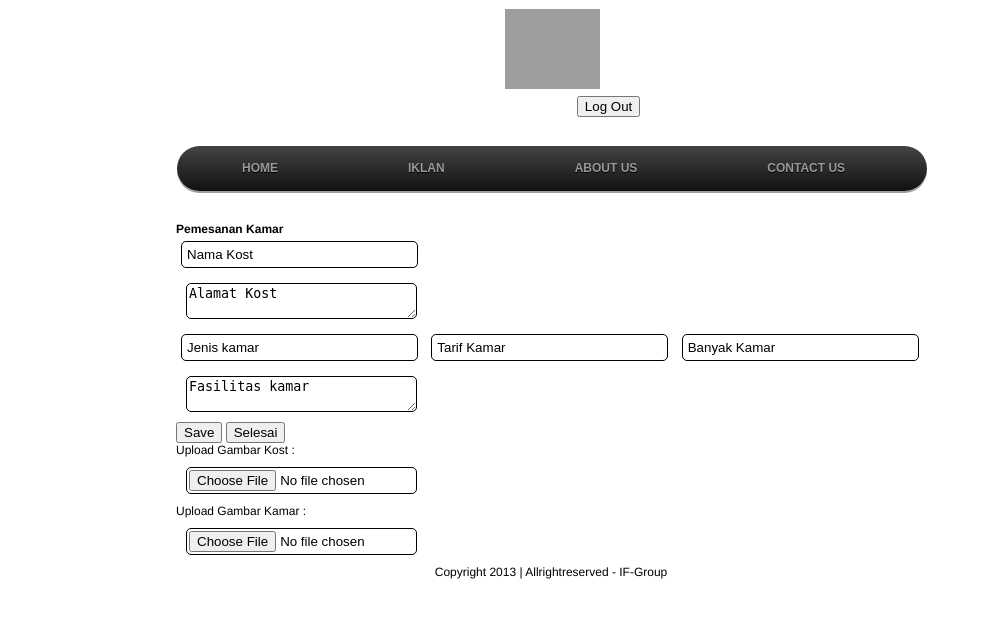
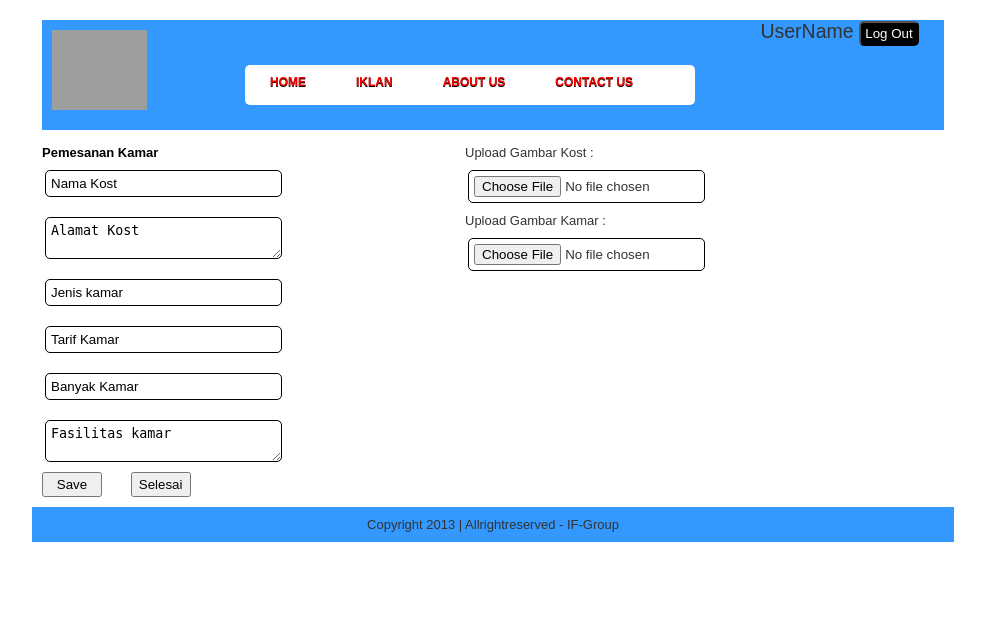
Before and after one commit to liakristinasinambela/IF-Group, a PHP site: page /buatiklan.html in a window 1280 px wide. Shown: the top 618 px of the page, without its empty margins (147-1132 px from the left). Run offline with PHP 8.4, Linux system fonts and the light colour scheme; grey boxes are pictures that could not be loaded.

Commit message:
Perbaikan css

```diff
--- /dev/null
+++ b/css.css
@@ -0,0 +1,62 @@
+@charset "utf-8";
+/* CSS Document */
+
+/*
+      Created by Keith Donegan of Code-Sucks.com
+
+	  E-Mail: Keithdonegan@gmail.com
+
+	  You can do whatever you want with these layouts,
+	  but it would be greatly appreciated if you gave a link
+	  back to http://www.code-sucks.com
+
+*/
+
+* { padding: 0; margin: 0; }
+
+body {
+ font-family: Arial, Helvetica, sans-serif;
+ font-size: 13px;
+}
+#header {
+ color: #333;
+ width: 902px;
+ padding: 10px;
+ height: 100px;
+ margin: 10px 0px 5px 0px;
+}
+#leftcolumn {
+ display: inline;
+ color: #333;
+ margin: 10px;
+ padding: 0px;
+ width: 400px;
+ float: left;
+}
+#content {
+ float: left;
+ color: #333;
+ margin: 10px 13px;
+ padding: 0px;
+ width: 460px;
+ display: inline;
+ position: relative;
+}
+#rightcolumn {
+ display: inline;
+ position: relative;
+ color: #333;
+ margin: 10px 10px 10px 0px;
+ padding: 0px;
+ width: 195px;
+ float: right;
+}
+#footer {
+ width: 902px;
+ clear: both;
+ color: #333;
+ background: #39F;
+ margin: 0px 0px 10px 0px;
+ padding: 10px;
+}
+.clear { clear: both; background: none; }
--- a/kost.css
+++ b/kost.css
@@ -5,53 +5,44 @@ body {
     font-family: "Helvetica", "Arial", sans-serif;
     font-size: 12px;
 }
-header, nav, aside, section, footer {
-                background: #FFF;
-                border: 1px solid white;
+nav {
+				height: 75px;
+                background: #39F;
                 color: white;
-                font-size: 2em;
-                font-variant: small-caps;
-                text-align:center
-
+                text-align:left
             }
-header, nav, footer {
-                width: 100%;
-				 border-radius: 5px;
+header {
+                height: 35px;
+				text-align:right;
+				font-size: 1.5em;
+				background: #39F;
             }
-header, footer {
-                height: 135px;
-            }
-nav {
-                height: 75px;
-            }
-
-aside {
-                float: left;
-                height: 300px;
-                width: 50%;
-				text-align:left;
-				 border-radius: 5px;
-            }
-section#content {
-                float: right;
-                height: 300px;
-                width: 49.3%;
-				 border-radius: 5px;
-            }
-#upload{
-		float:right;
+#wrapper {
+ margin: 0 auto;
+ width: 922px;
 }
-#data{margin:auto;
-	float:left;
-	width:400px;
 }
-#wrapper {width: 750px;
-position:absolute;
-margin-left:315px;
-margin-right:auto;
-border:: 1px solid black;
-padding:0px;
-border-radius: 5px;
+#faux {
+ margin-bottom: 5px;
+ overflow: auto; /* Paul O Brien Fix for IE www.pmob.co.uk */
+ width: 100%
+}
+#kiri {
+display: inline;
+ color: #333;
+ margin: 10px;
+ padding: 0px;
+ width: 70px;
+ float: left;
+}
+#kanan {
+float: left;
+ color: #333;
+ margin: 10px 13px;
+ padding: 0px;
+ width: 700px;
+ display: inline;
+ position: relative;
 }
 footer{clear:both;
 }
@@ -67,21 +58,28 @@ input[type=tel],
 input[type=email],
 input[type=url],
 input[type=password],
+input[type=file],
 textarea {
     border: 1px solid #000;
     border-radius: 5px;
     padding: 5px;
     width: 225px;
-	margin:5px;
+	margin:10px 3px 10px 3px;
 }
-input[type=file],
-textarea {
-    border: 1px solid #000;
-    border-radius: 5px;
-    padding: 2px;
-    width: 225px;
-	margin:10px;
+
+input[type=submit],
+input[type=reset]{
+	width:60px;
+	height:25px;
+	margin:0px 25px 0px 0px;
 }
+input[type=submit].inout{
+	background-color:Black;
+	border:double:#F00;
+	border-radius: 5px;
+	color:#FFF
+}
+
 input[type=submit]:hover,
 input[type=reset]:hover {
     cursor: pointer;
@@ -92,22 +90,12 @@ a{ color:Black;
 /*Menu*/
 #menu
 {
-width: 100%;
-margin: 0;
-padding: 10px 0 0 0;
+width: 450px;
+margin-left: 100px;
+padding: 5px 0 0 0;
 list-style: none;
-background: #000000;
-background: -moz-linear-gradient(#444, #000000);
-background: -webkit-gradient(linear,left bottom,left top,color-stop(1, #111),color-stop(1, #444));
-background: -webkit-linear-gradient(#444, #111);
-background: -o-linear-gradient(#444, #111);
-background: -ms-linear-gradient(#444, #111);
-background: linear-gradient(#444, #111);
--moz-border-radius: 50px;
-border-radius: 50px;
--moz-box-shadow: 0 2px 0px #9c9c9c;
--webkit-box-shadow: 0 2px 0px #9c9c9c;
-box-shadow: 0 2px 0px #9c9c9c;
+background: white;
+border-radius: 5px;
 }
 #menu li
 {
@@ -120,8 +108,10 @@ line-height: 0;
 {
 float: left;
 height: 25px;
-padding: 0 65px;
-color: #999;
+padding: 0 25px;
+color: #F00;
+-moz-border-radius: 50px;
+border-radius: 50px;
 text-transform: uppercase;
 font: bold 12px/25px Arial, Helvetica;
 text-decoration: none;
@@ -129,7 +119,7 @@ text-shadow: 0 1px 0 #000;
 }
 #menu li:hover > a
 {
-color: #fafafa;
+color: black;
 }
 *html #menu li a:hover /* IE6 */
 {
@@ -214,11 +204,6 @@ background: -o-linear-gradient(#04acec, #0186ba);
 background: -ms-linear-gradient(#04acec, #0186ba);
 background: linear-gradient(#04acec, #0186ba);
 }
-#menu ul li:first-child > a
-{
--moz-border-radius: 5px 5px 0 0;
-border-radius: 5px 5px 0 0;
-}
 #menu ul li:first-child > a:after
 {
 content: '';
@@ -230,32 +215,6 @@ height: 0;
 border-left: 5px solid transparent;
 border-right: 5px solid transparent;
 border-bottom: 8px solid #444;
-}
-#menu ul ul li:first-child a:after
-{
-left: -8px;
-top: 12px;
-width: 0;
-height: 0;
-border-left: 0;
-border-bottom: 5px solid transparent;
-border-top: 5px solid transparent;
-border-right: 8px solid #444;
-}
-#menu ul li:first-child a:hover:after
-{
-border-bottom-color: #04acec;
-}
-#menu ul ul li:first-child a:hover:after
-{
-border-right-color: #04acec;
-border-bottom-color: transparent;
-}
-
-#menu ul li:last-child > a
-{
--moz-border-radius: 0 0 5px 5px;
-border-radius: 0 0 5px 5px;
 }
 /* Clear floated elements */
 #menu:after
```
